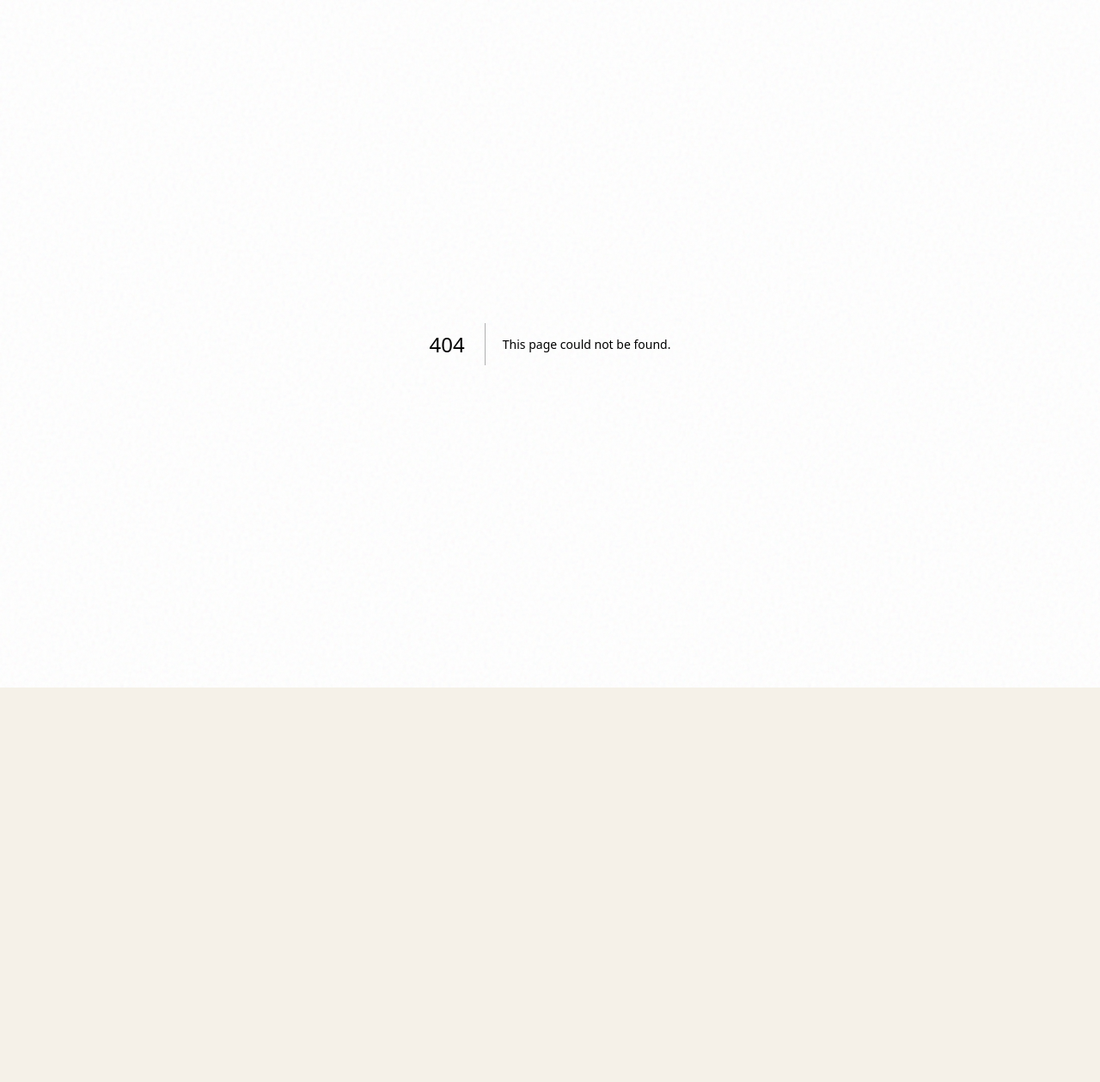
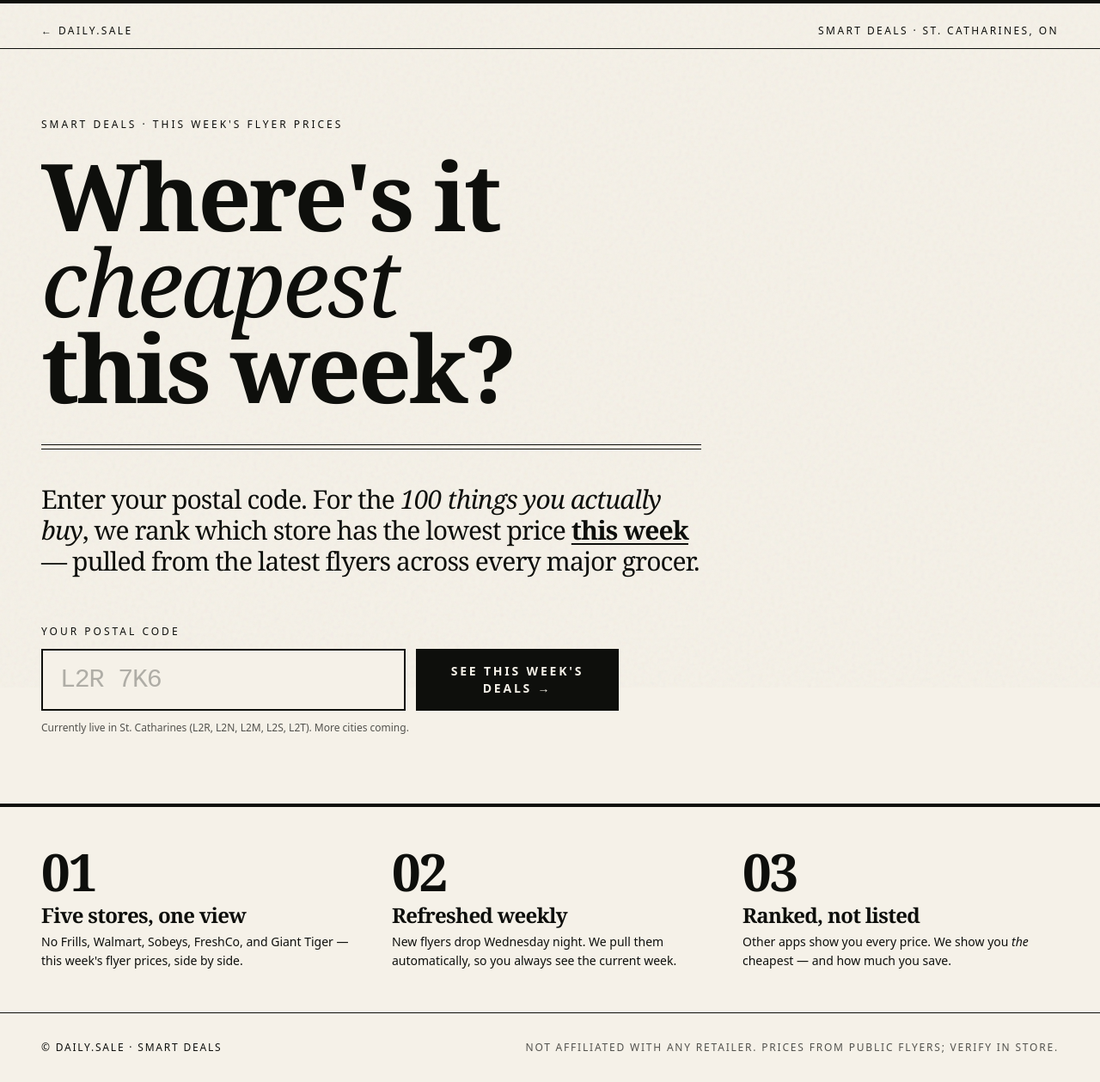
Before and after one commit to WEBWORKSA1/daily-sale, a Next.js app: page /smart-deals in a window 1280 px wide. Before the commit this address had no page. Shown: the whole page at 86% size. Before the commit the page ends 800 px from the top, so only its background shows below. Built offline with nearby package versions, Linux system fonts and the light colour scheme.

Commit message:
feat(smart-deals): grocery comparison moves to /smart-deals (weekly flyer framing)

```diff
--- /dev/null
+++ b/app/smart-deals/page.tsx
@@ -0,0 +1,101 @@
+'use client';
+
+import { useState } from 'react';
+import { useRouter } from 'next/navigation';
+import Link from 'next/link';
+import { isValidPostal } from '@/lib/postal';
+
+export default function SmartDeals() {
+  const [postal, setPostal] = useState('');
+  const [err, setErr] = useState('');
+  const router = useRouter();
+
+  function submit(e: React.FormEvent) {
+    e.preventDefault();
+    if (!isValidPostal(postal)) {
+      setErr('Enter a valid postal code (e.g. L2R 7K6)');
+      return;
+    }
+    router.push(`/p/${postal.replace(/\s+/g, '').toUpperCase()}`);
+  }
+
+  return (
+    <main className="min-h-screen flex flex-col">
+      <header className="px-6 md:px-12 pt-6 pb-3 rule-thick border-b border-ink">
+        <div className="flex items-baseline justify-between">
+          <Link href="/" className="text-xs tracking-[0.2em] uppercase hover:underline">← daily.sale</Link>
+          <div className="text-xs tracking-[0.2em] uppercase">Smart Deals · St. Catharines, ON</div>
+        </div>
+      </header>
+
+      <section className="px-6 md:px-12 py-10 md:py-20">
+        <div className="max-w-5xl">
+          <p className="text-xs tracking-[0.25em] uppercase mb-6">Smart Deals · This week&apos;s flyer prices</p>
+          <h1 className="display text-[14vw] md:text-[8.5vw] leading-[0.9] font-black">
+            Where&apos;s it<br/>
+            <span className="italic font-normal">cheapest</span><br/>
+            this week?
+          </h1>
+          <div className="rule-double my-10 max-w-3xl"></div>
+
+          <p className="display text-2xl md:text-3xl max-w-3xl leading-tight font-light">
+            Enter your postal code. For the
+            <span className="italic"> 100 things you actually buy</span>,
+            we rank which store has the lowest price <span className="font-bold underline decoration-2 underline-offset-4">this week</span> —
+            pulled from the latest flyers across every major grocer.
+          </p>
+        </div>
+
+        <form onSubmit={submit} className="mt-14 max-w-2xl">
+          <label className="block text-xs tracking-[0.25em] uppercase mb-3">Your Postal Code</label>
+          <div className="flex gap-3 items-stretch">
+            <input
+              type="text"
+              value={postal}
+              onChange={(e) => { setPostal(e.target.value); setErr(''); }}
+              placeholder="L2R 7K6"
+              className="tag flex-1 bg-paper border-2 border-ink px-5 py-4 text-3xl uppercase placeholder-ink/30 focus:outline-none focus:bg-ink focus:text-paper transition"
+              autoComplete="postal-code"
+              maxLength={7}
+            />
+            <button
+              type="submit"
+              className="bg-ink text-paper px-8 py-4 text-sm tracking-[0.2em] uppercase font-bold hover:bg-cart transition"
+            >
+              See This Week&apos;s Deals →
+            </button>
+          </div>
+          {err && <p className="mt-2 text-cart text-sm">{err}</p>}
+          <p className="mt-3 text-xs opacity-70">Currently live in St. Catharines (L2R, L2N, L2M, L2S, L2T). More cities coming.</p>
+        </form>
+      </section>
+
+      <section className="px-6 md:px-12 py-12 rule-thick border-t border-ink">
+        <div className="grid md:grid-cols-3 gap-10">
+          <div>
+            <div className="display text-6xl font-black mb-3">01</div>
+            <h3 className="display text-2xl font-bold mb-2">Five stores, one view</h3>
+            <p className="text-sm leading-relaxed">No Frills, Walmart, Sobeys, FreshCo, and Giant Tiger — this week&apos;s flyer prices, side by side.</p>
+          </div>
+          <div>
+            <div className="display text-6xl font-black mb-3">02</div>
+            <h3 className="display text-2xl font-bold mb-2">Refreshed weekly</h3>
+            <p className="text-sm leading-relaxed">New flyers drop Wednesday night. We pull them automatically, so you always see the current week.</p>
+          </div>
+          <div>
+            <div className="display text-6xl font-black mb-3">03</div>
+            <h3 className="display text-2xl font-bold mb-2">Ranked, not listed</h3>
+            <p className="text-sm leading-relaxed">Other apps show you every price. We show you <span className="italic">the</span> cheapest — and how much you save.</p>
+          </div>
+        </div>
+      </section>
+
+      <footer className="px-6 md:px-12 py-8 rule-thin border-t border-ink mt-auto">
+        <div className="flex flex-wrap justify-between items-center gap-4 text-xs tracking-[0.15em] uppercase">
+          <div>© daily.sale · Smart Deals</div>
+          <div className="opacity-70">Not affiliated with any retailer. Prices from public flyers; verify in store.</div>
+        </div>
+      </footer>
+    </main>
+  );
+}
```
